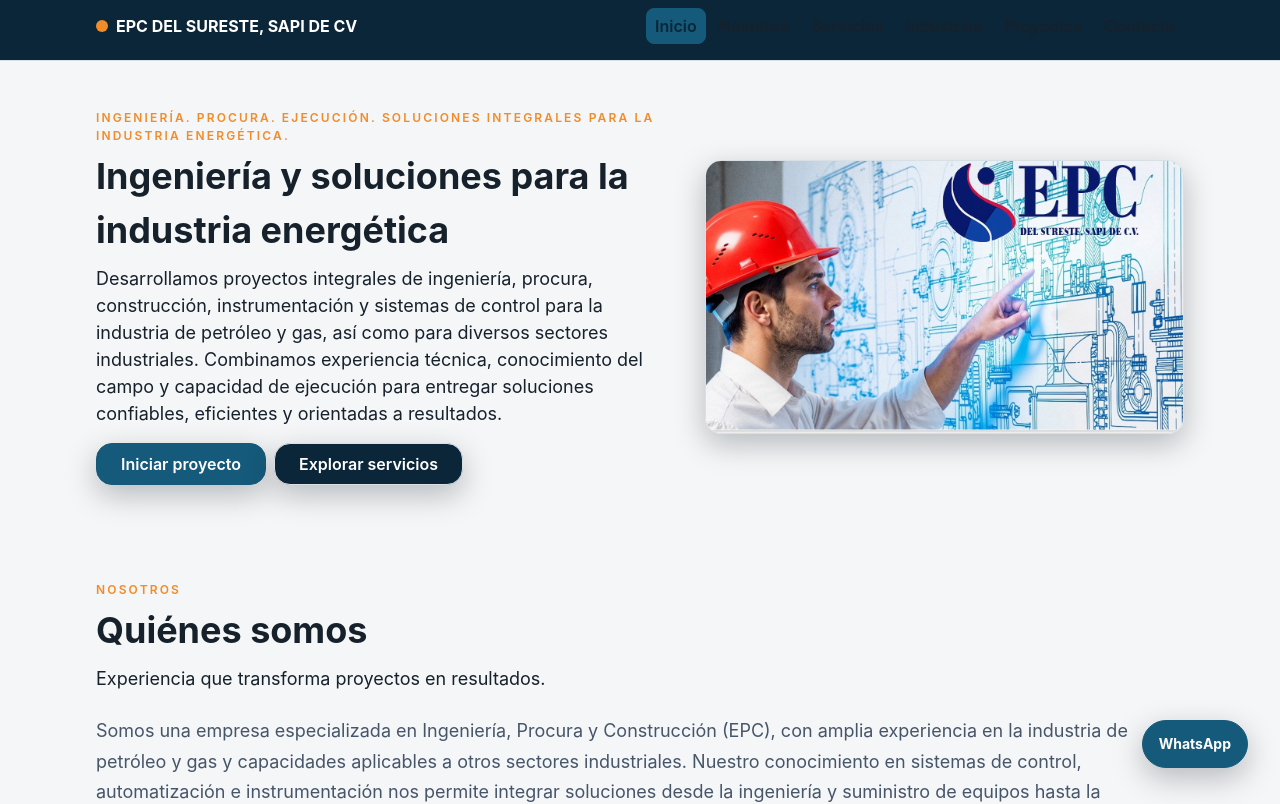
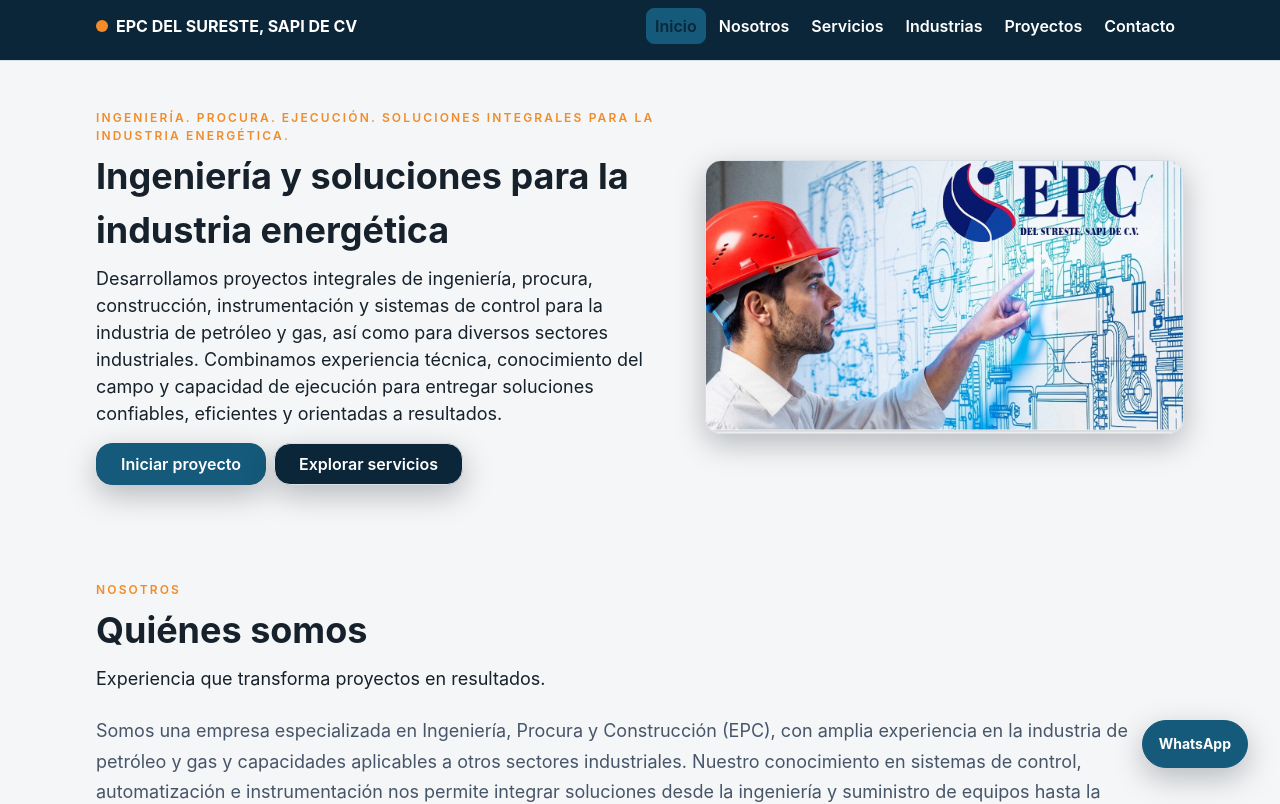
Before and after one commit to Rojano23/EPCDELSURESTE, a React (Vite) app: page / in a window 1280 px wide. Shown: the top 804 px of the page. Built offline with nearby package versions, Linux system fonts and the light colour scheme.

Commit message:
Change NavLink colors

```diff
--- a/src/components/navigation/NavigationLink.tsx
+++ b/src/components/navigation/NavigationLink.tsx
@@ -18,7 +18,7 @@ export function NavigationLink({ label, isActive = false, style, ...rest }: Navi
     fontFamily: theme.fontFamily,
     fontWeight: 600,
     textDecoration: 'none',
-    color: isActive ? theme.secondaryColor : theme.textColor,
+    color: isActive ? theme.secondaryColor : theme.textOnDarkColor,
     backgroundColor: isActive ? theme.primaryColor : 'transparent',
     border: `1px solid ${isActive ? theme.primaryColor : 'transparent'}`,
     minHeight: '2.25rem',
```
